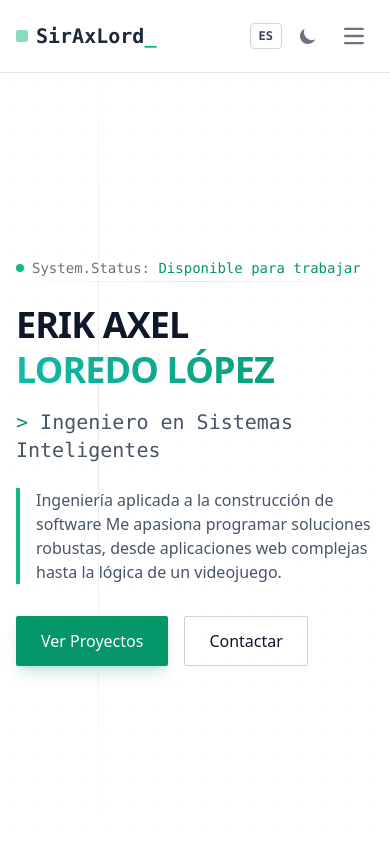
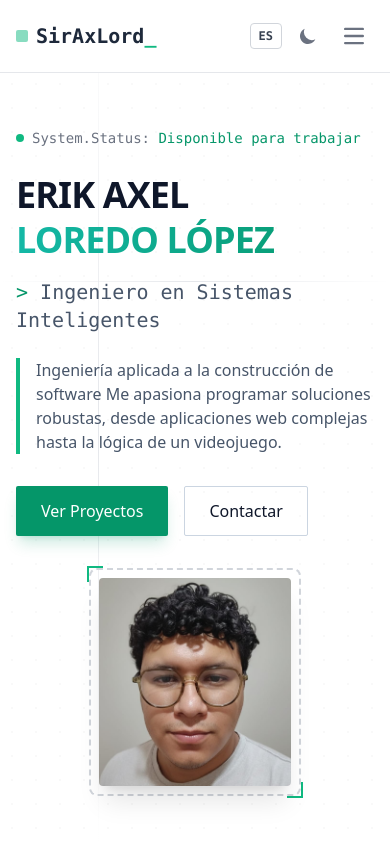
Before and after one commit to SirAxLord/SirAxLord.github.io, an Angular app: page / in a window 390 px wide. Shown: the top 844 px of the page. Built offline with nearby package versions, Linux system fonts and the light colour scheme.

Commit message:
Imagen de perfil disponible tambien para movil

```diff
--- a/src/app/components/hero/hero.component.html
+++ b/src/app/components/hero/hero.component.html
@@ -40,12 +40,12 @@
       </div>
     </div>
 
-    <div class="hidden lg:mt-0 lg:col-span-5 lg:flex relative items-center justify-center">
-        <div class="relative p-2 border-2 border-dashed border-gray-300 dark:border-slate-700 rounded-lg">
+    <div class="mt-8 lg:mt-0 lg:col-span-5 flex relative items-center justify-center">
+      <div class="relative p-2 border-2 border-dashed border-gray-300 dark:border-slate-700 rounded-lg">
             <div class="absolute -top-1 -left-1 w-4 h-4 border-t-2 border-l-2 border-emerald-500"></div>
             <div class="absolute -bottom-1 -right-1 w-4 h-4 border-b-2 border-r-2 border-emerald-500"></div>
 
-            <img src="/assets/Perfil.jpg" alt="Erik Axel" class="relative rounded w-72 h-80 object-cover shadow-xl">
+        <img src="/assets/Perfil.jpg" alt="Erik Axel" class="relative rounded w-48 h-52 md:w-64 md:h-72 lg:w-72 lg:h-80 object-cover shadow-xl">
         </div>
     </div>
   </div>
```
